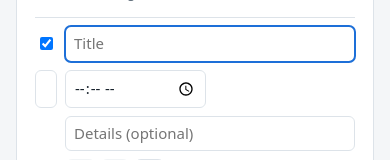
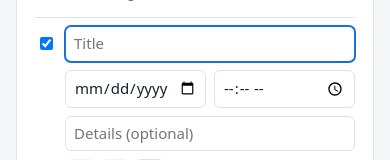
Before and after one commit to nahamus/homeboard-panel, a plain HTML site: page index.html in a window 390 px wide. Both pictures are taken after typing "5", "Sample", "Sample", "Sample" into the empty fields and a click on the button "+ Note". Shown: the part 1077-1237 px from the top of the page. Drawn offline with Linux system fonts and the light colour scheme; no server answers.

Commit message:
Update HomeBoard control panel

```diff
--- a/index.html
+++ b/index.html
@@ -50,6 +50,8 @@
   @media (max-width: 700px) {
     .note { grid-template-columns: 22px 1fr 1fr; }
     .note .title, .note .details { grid-column: 2 / -1; }
+    .note input[type=date] { grid-column: 2; }
+    .note input[type=time] { grid-column: 3; }
     .note.head { display: none; }
     .row-actions { grid-column: 2 / -1; }
   }
```
